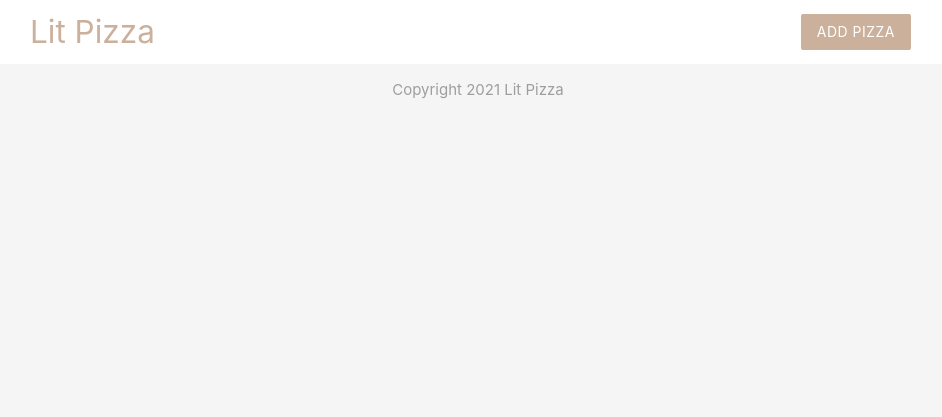
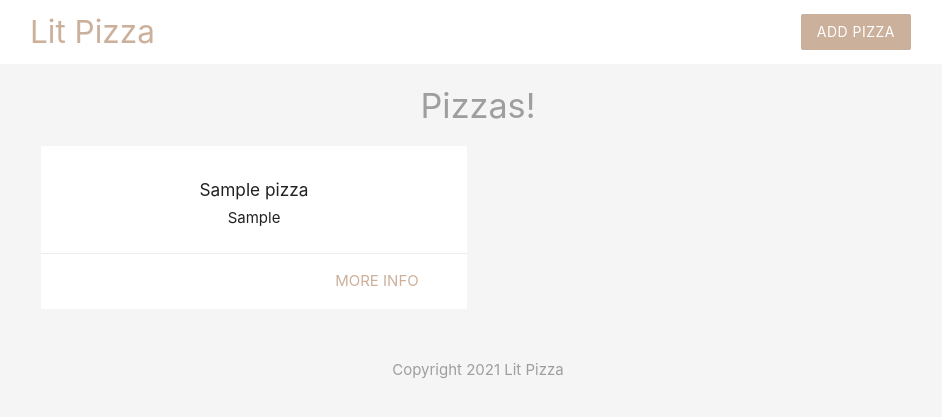
Before and after one commit to fab33150/pizza_php, a PHP site: page / in a window 1280 px wide. Shown: the top 417 px of the page, without its empty margins (162-1104 px from the left). Run offline with PHP 8.4, Linux system fonts and the light colour scheme; tables that the repository leaves empty or names only in its code hold one stand-in row (values such as "Sample post").

Commit message:
retrieve pizza info from database

```diff
--- a/add.php
+++ b/add.php
@@ -36,6 +36,12 @@ if(isset($_POST['submit'])) {
         }
     }
 }
+    if(array_filter($errors)){
+        //echo "There are errors on the form";
+    } else {
+        //echo "Form is valid";
+        header('Location: index.php');
+    }
 
 
 ?>
--- a/index.php
+++ b/index.php
@@ -1,4 +1,23 @@
 <?php
+//connect to database
+$connect = mysqli_connect('localhost', 'bruce88', 'test123', 'lit_pizza');
+if(!$connect) {
+    echo 'Connection error: ' . mysqli_connect_error();
+}
+$sql = 'SELECT title, ingredients, id FROM pizzas ORDER BY created_at';
+
+//make query and get result
+$result = mysqli_query($connect, $sql);
+
+//fetch data from database and format into an array
+
+$pizzas = mysqli_fetch_all($result, MYSQLI_ASSOC);
+
+//free result from memory
+mysqli_free_result($result);
+
+//close connection
+mysqli_close($connect);
 
 
 
@@ -8,6 +27,30 @@
 <html lang="en">
 
 <?php include('templates/header.php');?>
+
+<h4 class="center grey-text">Pizzas!</h4>
+
+	<div class="container">
+		<div class="row">
+
+			<?php foreach($pizzas as $pizza){ ?>
+
+				<div class="col s6 md3">
+					<div class="card z-depth-0">
+						<div class="card-content center">
+							<h6><?php echo htmlspecialchars($pizza['title']); ?></h6>
+							<div><?php echo htmlspecialchars($pizza['ingredients']); ?></div>
+						</div>
+						<div class="card-action right-align">
+							<a class="brand-text" href="#">more info</a>
+						</div>
+					</div>
+				</div>
+
+			<?php } ?>
+
+		</div>
+	</div>
 <?php include('templates/footer.php');?>
 
 </body>
```
